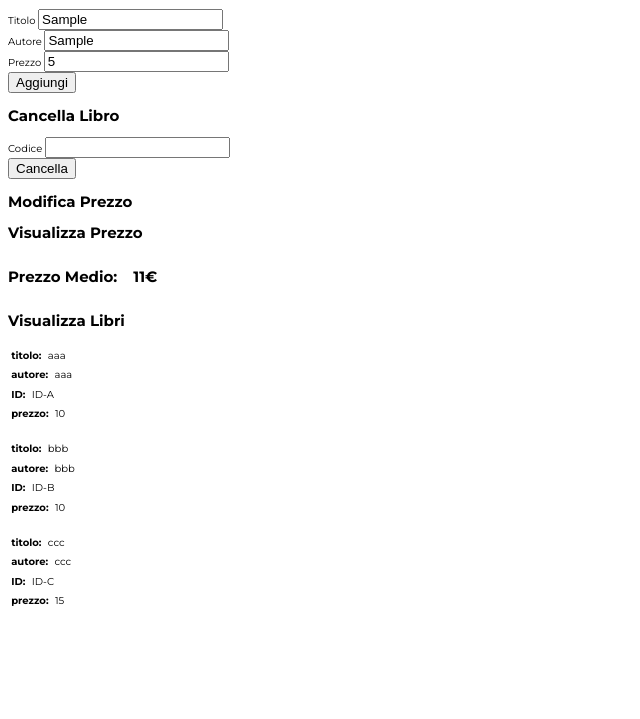
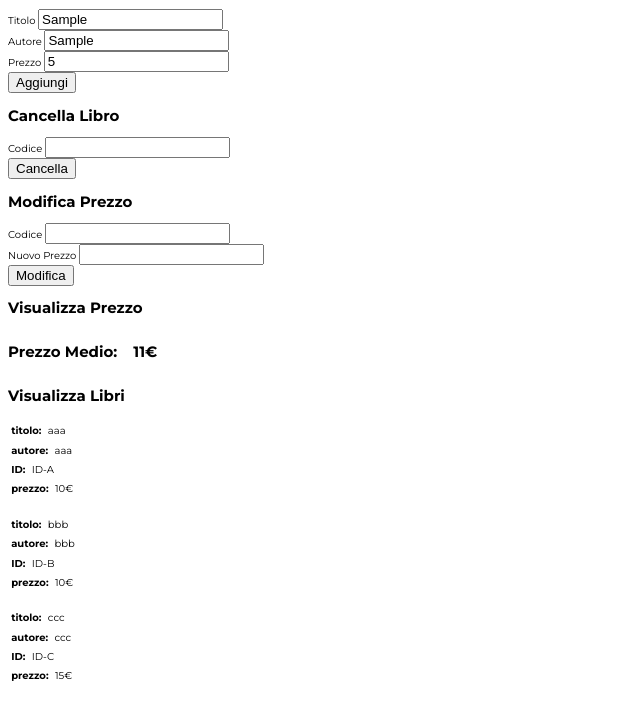
Before and after one commit to therealgabryx/Library-App--Basic, a plain HTML site: page index.html in a window 1280 px wide. Both pictures are taken after typing "Sample", "Sample", "5" into the empty fields and a click on the button "Aggiungi". Shown: the part 73-792 px from the top of the page, without its empty margins (0-640 px from the left). Drawn offline with Linux system fonts and the light colour scheme.

Commit message:
added change-price function

```diff
--- a/index.html
+++ b/index.html
@@ -37,7 +37,7 @@
         <form name="cancellaLibro" onsubmit="return false">
             <div>
                 <label for="codice">Codice</label>
-                <input type="text" id="codice">
+                <input type="text" id="eliminaCodice">
             </div>
             <div>
                 <button type="submit" onclick="eliminaLibro()">Cancella</button>
@@ -47,6 +47,19 @@
 
     <div class="modificaPrezzo">
         <h2>Modifica Prezzo</h2>
+        <form name="modificaPrezzo" onsubmit="return false">
+            <div>
+                <label for="codice">Codice</label>
+                <input type="text" id="modificaCodice">
+            </div>
+            <div>
+                <label for="nuovoPrezzo">Nuovo Prezzo</label>
+                <input type="number" id="nuovoPrezzo">
+            </div>
+            <div>
+                <button type="submit" onclick="cambiaPrezzo()">Modifica</button>
+            </div>
+        </form>
     </div>
 
     <div class="visualizzaPrezzo">
--- a/js/app.js
+++ b/js/app.js
@@ -19,22 +19,45 @@ let libri = [
     },
 ]
 
+function cambiaPrezzo() {
+    const codice = document.getElementById('modificaCodice').value;
+    let indice = cercaLibroPerCodice(codice);
+
+    if (indice >= 0) {
+        const nuovoPrezzo = document.getElementById('nuovoPrezzo').value;
+
+        console.log(libri)
+
+        libri[indice].prezzo = nuovoPrezzo;
+
+        aggiornaLibri();
+        calcolaPrezzoMedio();
+
+        console.log(libri)
+
+        // print: aggornato libro(ID)
+
+    } else {
+        // print: libro 404
+    }
+}
 
 function eliminaLibro() {
-    const codice = document.getElementById('codice').value;
+    const codice = document.getElementById('eliminaCodice').value;
     let indice = cercaLibroPerCodice(codice);
 
-    console.log(libri)
+    if(indice >= 0) {
+        let removed = libri.splice(indice, 1);
+        console.log('rimosso libro: ' + JSON.stringify(removed))
 
-    let removed = libri.splice(indice, 1);
-    console.log('rimosso libro: ' + JSON.stringify(removed))
+        aggiornaLibri();
+        calcolaPrezzoMedio();
 
-    aggiornaLibri();
-    calcolaPrezzoMedio();
+        // print: rimosso libro(ID)
 
-    console.log(libri)
-
-    /* let tit = cercaLibroPerTitolo('aaa')   */
+    } else {
+        // print: libro 404
+    }
 }
 
 function cercaLibroPerCodice(codice) {
@@ -84,7 +107,7 @@ function aggiornaLibri() {
                             </div>
                             <div class="info">
                                 <h4>prezzo: </h4>
-                                <p>${libri[i].prezzo}</p>
+                                <p>${libri[i].prezzo}€</p>
                             </div>
                         </div>`
     }
@@ -108,7 +131,7 @@ function calcolaPrezzoMedio() {
 
     let totale = 0;
     for (let i = 0; i < libri.length; i++) {
-        totale += libri[i].prezzo;
+        totale += parseInt(libri[i].prezzo);
     }
 
     let media = parseInt(totale/libri.length);
```
